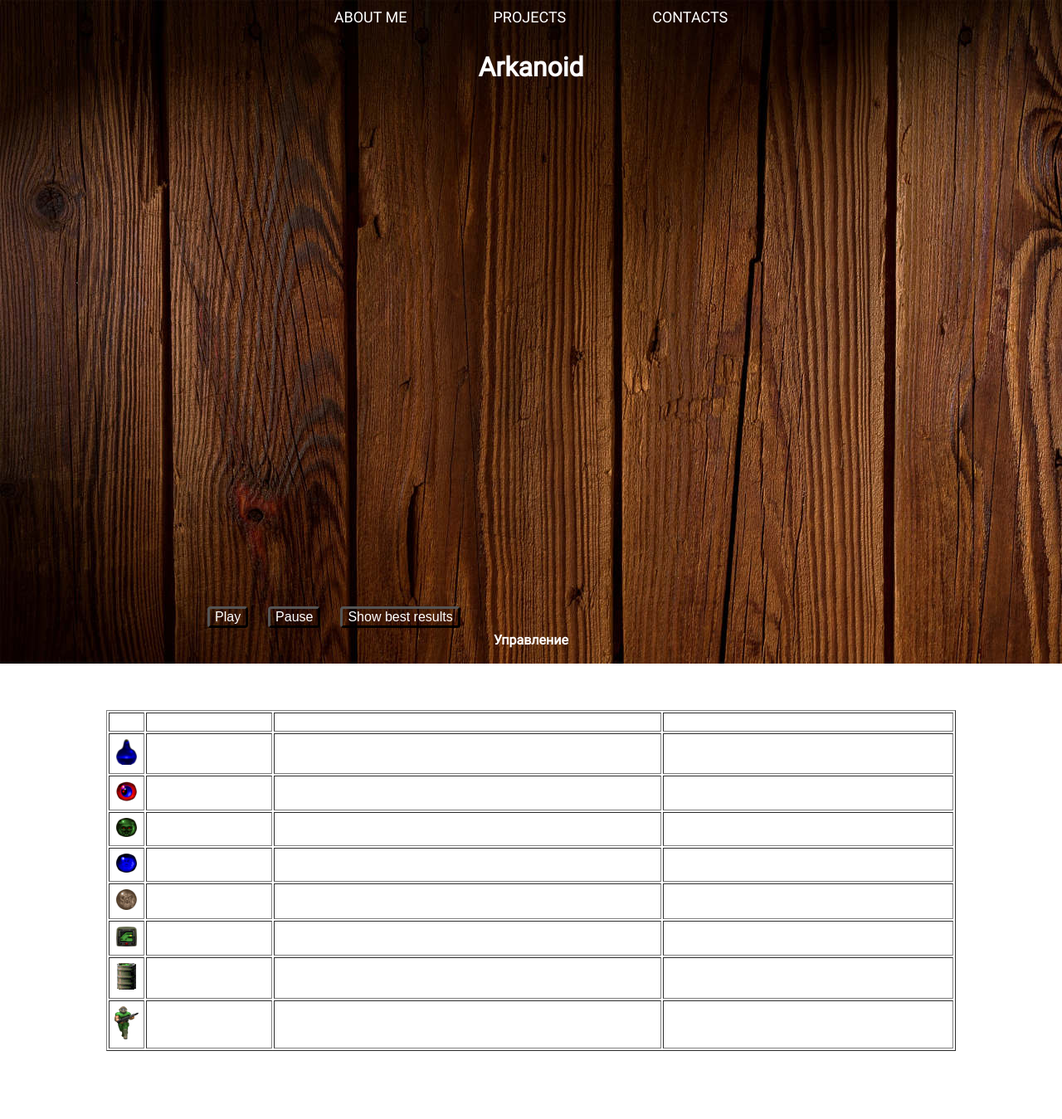
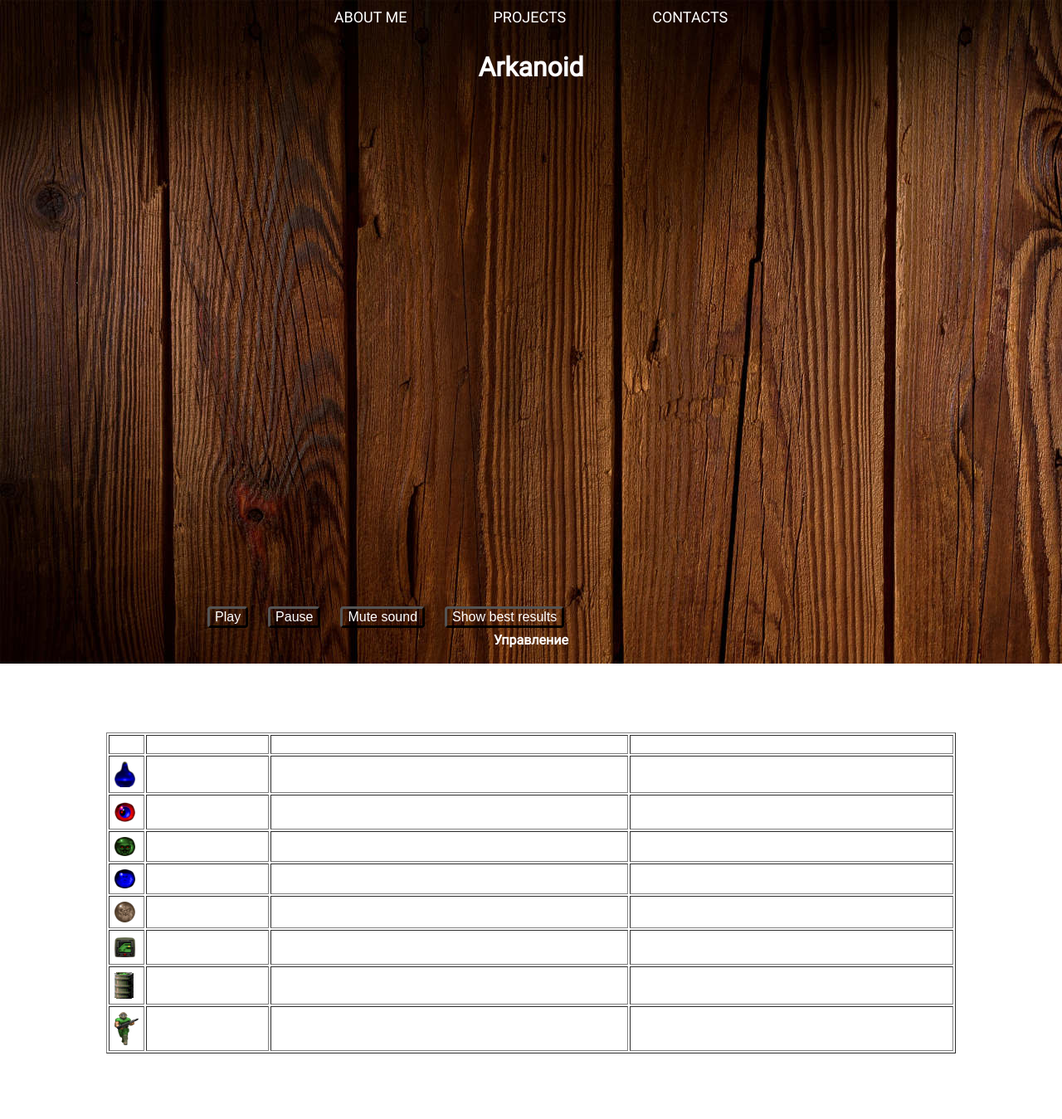
Before and after one commit to vasiliypozhinskiy/flask_cv_nginx, a Flask app: template app/app/arkanoid/templates/arkanoid.html in a window 1280 px wide. Shown: the whole page at 83% size. Before the commit the page ends 1267 px from the top, so only its background shows below. Run offline with Flask 2, Linux system fonts and the light colour scheme; the template is opened without the code that fills it, so the values that code supplies are empty.

Commit message:
fix decoding bug add mute option

```diff
--- a/app/app/arkanoid/arkanoid.py
+++ b/app/app/arkanoid/arkanoid.py
@@ -1,4 +1,5 @@
 import random
+from urllib.parse import unquote
 
 from flask import Blueprint, render_template, jsonify, request
 
@@ -9,7 +10,7 @@
 arkanoid = Blueprint('arkanoid', __name__, template_folder='templates')
 
 
-@arkanoid.route('/projects/arkanoid')
+@arkanoid.route('/arkanoid')
 def show_arkanoid():
     return render_template('/arkanoid.html')
 
@@ -46,6 +47,9 @@
 def add_score():
     score = int(request.form["score"])
     user = request.form["user"]
+    print(user)
+    user = unquote(user)
+    print(user)
     record = ArkanoidScore(username=user, score=score)
     db.session.add(record)
     db.session.commit()
--- a/app/app/arkanoid/templates/arkanoid.html
+++ b/app/app/arkanoid/templates/arkanoid.html
@@ -26,26 +26,27 @@
         </div>
         <input class="button" id="start" type="button" value="Play" onclick="arkanoid_start(1)">
         <input class="button" id="pause" type="button" value="Pause" onclick="pause(requestId)">
+        <input class="button" id="mute sound" type="button" value="Mute sound" onclick="mute()">
         <input class="button" id="show-score" type="button" value="Show best results" onclick="show_score()">
     </div>
     <div class="description">
         <h4>Управление</h4>
         <p>
-            Стрелки - перемещение платформы. Пробел - запуск какодемона.
+            Стрелки — перемещение платформы. Пробел — запуск какодемона.
         </p>
+        <h4>Предметы</h4>
         <table class="items" border="1" align="center">
-           <caption>Предметы</caption>
            <tr>
                <th></th>
                <th>Название</th>
-               <th>Действие при столкновении какодемоном</th>
-               <th>Действие при столкновении платформой</th>
+               <th>Действие при столкновении с какодемоном</th>
+               <th>Действие при столкновении с платформой</th>
            </tr>
            <tr>
                <td><img src="{{url_for('static', filename='images/hp1.png')}}"></td>
                <td>Колба</td>
-               <td>Добавляет 2 hp</td>
-               <td>Добавляет 1 hp</td>
+               <td>Добавляет 2 hp.</td>
+               <td>Добавляет 1 hp.</td>
            </tr>
            <tr>
                <td><img src="{{url_for('static', filename='images/invisibility3.png')}}"></td>
@@ -87,7 +88,7 @@
                <td><img src="{{url_for('static', filename='images/doomguy1.png')}}"></td>
                <td>Думгай</td>
                <td>Умирает и даёт 200 очков. При приближении какодемона стреляет по нему и отнимает 1 hp.</td>
-               <td>При падении на шипы умирает и даёт 100 очков.</td>
+               <td>При столкновении с платформой ничего не происходит. При падении на шипы даёт 100 очков.</td>
            </tr>
         </table>
     </div>
--- a/app/app/static/index.css
+++ b/app/app/static/index.css
@@ -27,3 +27,8 @@
 .right-content {
                 text-align: justify !important;
                 }
+
+.text-link {
+       font-size: 16px;
+       margin: 0;
+       }
--- a/app/app/static/project.css
+++ b/app/app/static/project.css
@@ -20,8 +20,9 @@
          }
 
 img {
-     margin: 20px auto 0;
-     }
+    display: block;
+    margin: 20px auto 0;
+    }
 
 .content {
           width: 80%;
--- a/app/app/static/scripts/arkanoid.js
+++ b/app/app/static/scripts/arkanoid.js
@@ -2,6 +2,7 @@
 const context = canvas.getContext("2d");
 var requestId = 0;
 var stopped = false;
+var muted = false;
 
 let left_arrow_pressed = false;
 let right_arrow_pressed = false;
@@ -309,6 +310,8 @@
 
 function level_complete(current_lvl)
 {
+    bonuses.splice(0, bonuses.length);
+    doomguys.splice(0, doomguys.length);
     paddle.reset();
     ball.reset(paddle);
     arkanoid_start(current_lvl);
@@ -390,6 +393,7 @@
         success: function(data)
             {
                 var rows_count = data.length;
+                var decoded_user = decodeURIComponent(user)
                 if (data.length > 20)
                 {
                     rows_count = 20;
@@ -399,7 +403,7 @@
                 $("#top-scores").append("<tr><th width='10%'>№</th><th width='50%'>Name</th><th width='20%'>Score</th><th width='10%'>Date</th></tr>")
                 for (let i = 0; i < rows_count; i++)
                 {
-                    if ((score == data[i]["score"])&&(user == data[i]["username"])&&(!current_user_shown))
+                    if ((score == data[i]["score"])&&(decoded_user == data[i]["username"])&&(!current_user_shown))
                     {
                         current_user_shown = true;
                         $("#top-scores").append("<tr style='color: red'></tr>");
@@ -425,7 +429,7 @@
                     $("#top-scores > tr:last").append("<td align='center'>...</td><td align='center'>...</td><td align='center'>...</td><td align='center'>...</td>");
                     for (let i = rows_count; i < data.length; i++)
                     {
-                        if ((score == data[i]["score"])&&(user == data[i]["username"]))
+                        if ((score == data[i]["score"])&&(decoded_user == data[i]["username"]))
                         {
                             $("#top-scores").append("<tr style='color: red'></tr>");
                             $("#top-scores > tr:last").append("<td align='center'>" + (i + 1) + "</td>"
@@ -466,6 +470,7 @@
          return false;
      }
 }
+
 function enable_keys()
 {
      document.onkeydown = function (e)
@@ -473,3 +478,8 @@
          return true;
      }
 }
+
+function mute()
+{
+    muted = !muted;
+}
--- a/app/app/static/scripts/game_objects.js
+++ b/app/app/static/scripts/game_objects.js
@@ -1922,6 +1922,9 @@
 
 function play_audio(path)
 {
-    audio = new Audio(path);
-    audio.play();
-}
+    if (!muted)
+    {
+        audio = new Audio(path);
+        audio.play();
+    }
+}
```
Also changed, not shown: app/app/templates/index.html (+7 -7 lines), app/app/app.db, app/app/static/images/spikes.png, 2 other files.
